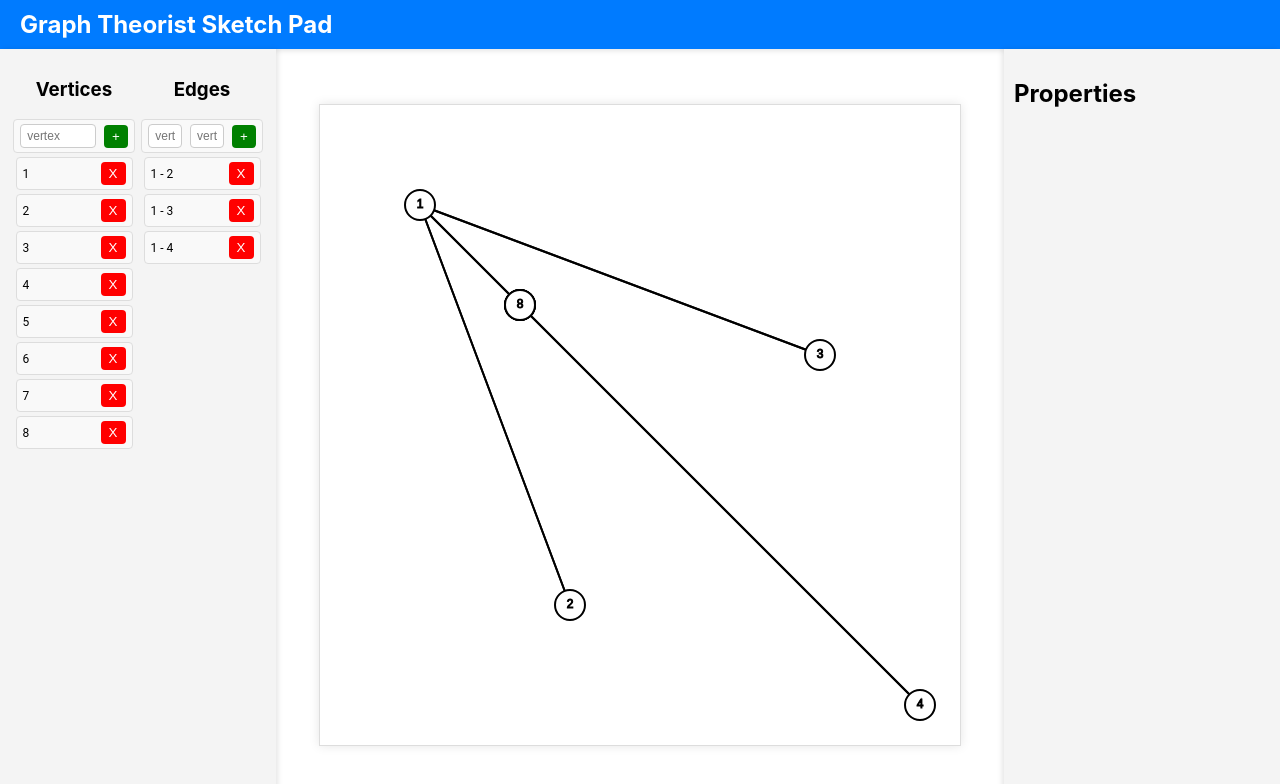
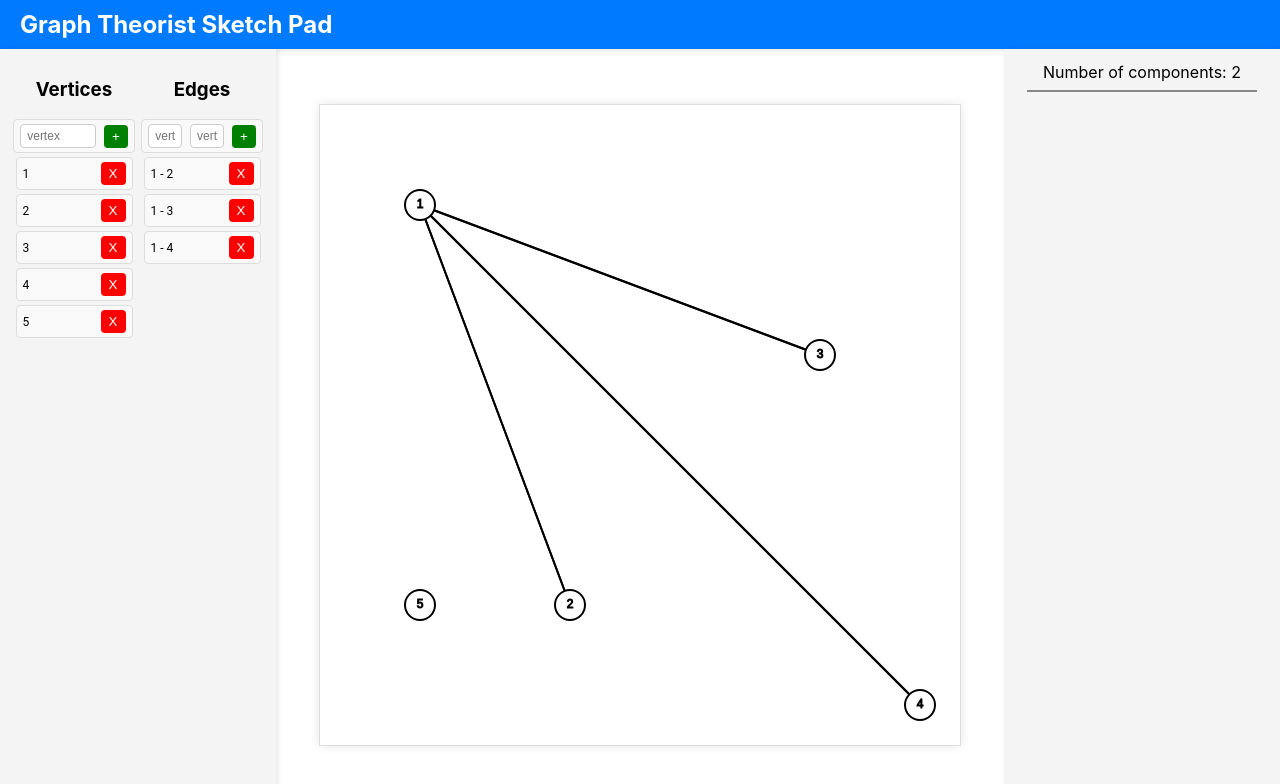
Before and after one commit to SamStan4/graph-theorist-sketch-pad, a React (Create React App) app in the folder client/: page / in a window 1280 px wide. Shown: the top 784 px of the page. Built offline with nearby package versions, Linux system fonts and the light colour scheme.

Commit message:
added component tracker

```diff
--- /dev/null
+++ b/client/src/componets/ComponentStat.js
@@ -0,0 +1,23 @@
+import { useEffect, useState } from "react";
+
+const ComponentStat = ({ graph }) => {
+  const [numComponents, setNumComponents] = useState(graph.getNumComponents());
+
+  useEffect(() => {
+    setNumComponents(graph.getNumComponents());
+  }, [graph]); // will this
+
+  return (
+    <div
+    >
+      <p
+        style={{
+          textAlign: "center",
+          margin: "3px"
+        }}
+      >Number of components: {numComponents}</p>
+    </div>
+  );
+};
+
+export default ComponentStat;
--- /dev/null
+++ b/client/src/componets/GraphStats.js
@@ -0,0 +1,24 @@
+import LineSeparator from "./LineSeparator";
+import ComponentStat from "./ComponentStat";
+
+const GraphStats = ({ graph }) => {
+  return (
+    <div
+      style={{
+        width: "20%",
+        padding: "10px",
+        boxShadow: "2px 0 5px rgba(0, 0, 0, 0.1)",
+        display: "flex",
+        backgroundColor: "#f4f4f4",
+        flexDirection: "column"
+      }}
+    >
+      <ComponentStat
+        graph={graph}
+      />
+      <LineSeparator/>
+    </div>
+  );
+}
+
+export default GraphStats;
--- /dev/null
+++ b/client/src/componets/LineSeparator.js
@@ -0,0 +1,14 @@
+const LineSeparator = () => {
+  return (
+    <div
+      style={{
+        height: "2px",
+        width: "90%",
+        backgroundColor: "#888888",
+        margin: "5px auto"
+      }}
+    />
+  );
+}
+
+export default LineSeparator;
--- /dev/null
+++ b/client/src/componets/Navbar.js
@@ -0,0 +1,24 @@
+const Navbar = () => {
+  return (
+    <nav
+      style={{
+        backgroundColor: "#007BFF",
+        color: "white",
+        padding: "10px 20px",
+        display: "flex",
+        alignItems: "center",
+        justifyContent: "space-between",
+        boxShadow: "0px 2px 5px rgba(0, 0, 0, 0.1)",
+      }}
+    >
+      <h1
+        style={{margin: 0}}
+        onClick={() => alert("hello there ;)")}
+      >
+        Graph Theorist Sketch Pad
+      </h1>
+  </nav>
+  );
+}
+
+export default Navbar;
--- a/client/src/logic/Graph.js
+++ b/client/src/logic/Graph.js
@@ -95,6 +95,36 @@ class Graph {
         return this.nodes.has(nodeName);
     }
 
+    // TODO : implement this
+    getNumComponents() {
+        const visited = new Set();
+        let count = 0;
+        for (const node of this.nodes.keys()) {
+            if (!visited.has(node)) {
+                this.#getNumComponentsHelper(node, visited);
+                ++count;
+            }
+        }
+        return count;
+    }
+
+    #getNumComponentsHelper(node, visited) {
+        const stack = [node];
+        while(stack.length > 0) {
+            const currentNode = stack.pop();
+            if (visited.has(currentNode)) {
+                continue;
+            }
+            visited.add(currentNode);
+            for (const neighbor of this.edges.get(currentNode)) {
+                if (visited.has(neighbor)) {
+                    continue;
+                }
+                stack.push(neighbor);
+            }
+        }
+    }
+
     toJSON() {
         const serializedNodes = Array.from(this.nodes.values()).map(node => node.toJSON());
         const serializedEdges = {};
--- a/client/src/logic/Samples.js
+++ b/client/src/logic/Samples.js
@@ -10,10 +10,7 @@ const makeSampleGraph = () => {
     graph.addNode("2", 250, 500);
     graph.addNode("3", 500, 250);
     graph.addNode("4", 600, 600);
-    graph.addNode("5", 200, 200);
-    graph.addNode("6", 200, 200);
-    graph.addNode("7", 200, 200);
-    graph.addNode("8", 200, 200);
+    graph.addNode("5", 100, 500)
     graph.addEdge("1", "2");
     graph.addEdge("1", "2");
     graph.addEdge("1", "2");
--- a/client/src/pages/GraphEditPage.js
+++ b/client/src/pages/GraphEditPage.js
@@ -2,6 +2,8 @@ import React, { useState, useEffect, useRef } from 'react';
 import GraphCanvas from "../componets/GraphCanvas.js";
 import makeSampleGraph from "../logic/Samples.js";
 import GraphProperties from '../componets/GraphProperties.js';
+import GraphStats from '../componets/GraphStats.js';
+import Navbar from '../componets/Navbar.js'
 
 const GraphEditPage = () => {
   const [graph, setGraph] = useState(makeSampleGraph());
@@ -83,24 +85,7 @@ const GraphEditPage = () => {
       }}
     >
       {/* NAVBAR */}
-      <nav
-        style={{
-          backgroundColor: "#007BFF",
-          color: "white",
-          padding: "10px 20px",
-          display: "flex",
-          alignItems: "center",
-          justifyContent: "space-between",
-          boxShadow: "0px 2px 5px rgba(0, 0, 0, 0.1)",
-        }}
-      >
-        <h1
-          style={{margin: 0}}
-          onClick={() => alert("hello there ;)")}
-        >
-          Graph Theorist Sketch Pad
-        </h1>
-      </nav>
+      <Navbar/>
       {/* MAIN CONTENT */}
       <div
         style={{
@@ -137,18 +122,10 @@ const GraphEditPage = () => {
             <GraphCanvas graph={graph} updateNodePosition={updateNodePosition}/>
           </div>
         </div>
-
         {/* RIGHT SIDEBAR */}
-        <div
-          style={{
-            width: "20%",
-            backgroundColor: "#f4f4f4",
-            padding: "10px",
-            boxShadow: "-2px 0 5px rgba(0, 0, 0, 0.1)",
-          }}
-        >
-          <h2>Properties</h2>
-        </div>
+        <GraphStats
+          graph={graph}
+        />
       </div>
     </div>
   );
```
